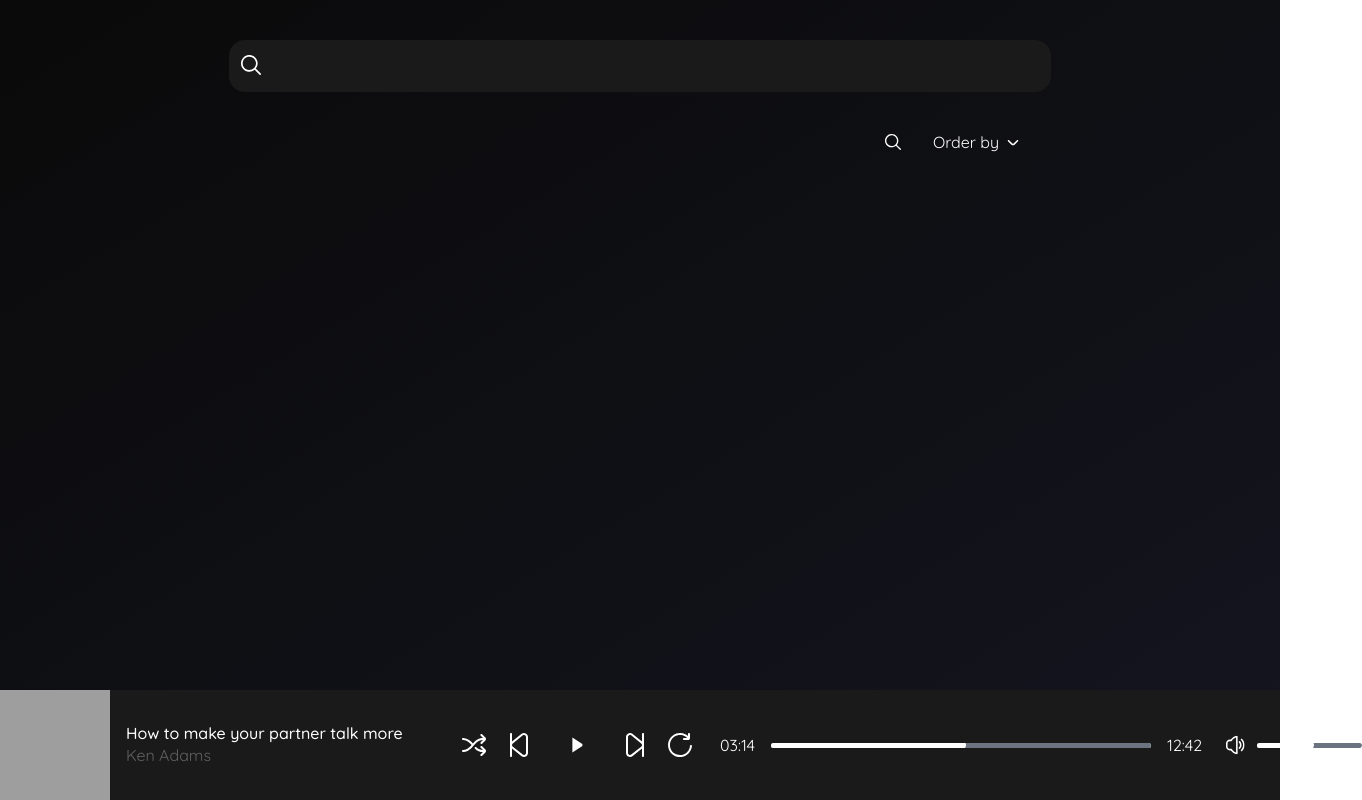
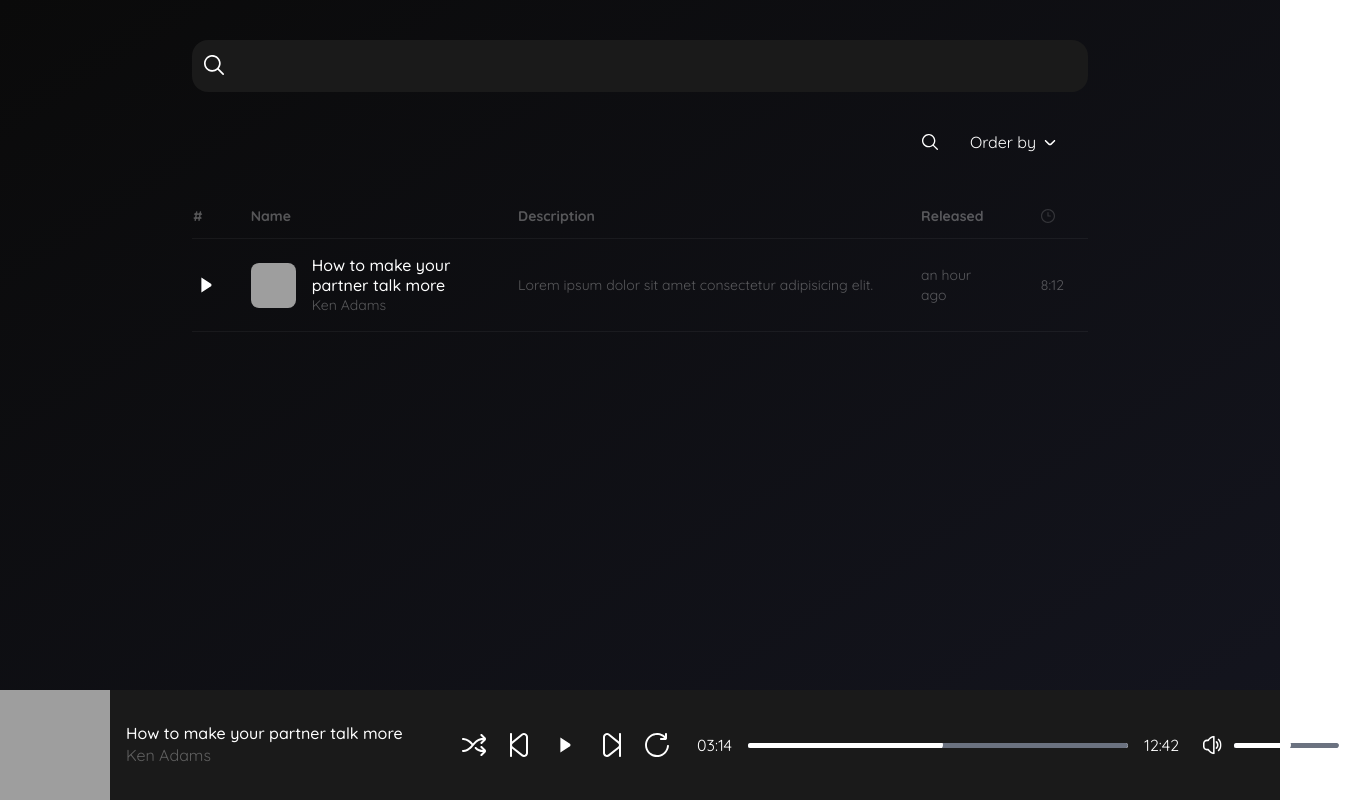
Before and after one commit to donidhernandez/itunes-player, a React (Create React App) app: page / in a window 1280 px wide. Shown: the whole page, 1362 px wide, since content can reach past the window. Built offline with nearby package versions, Linux system fonts and the light colour scheme; grey boxes are pictures that could not be loaded.

Commit message:
feat(podcast-list): create the PodcastList UI Component

```diff
--- a/src/App.tsx
+++ b/src/App.tsx
@@ -1,15 +1,17 @@
 import AudioPlayer from './components/AudioPlayer'
 import OrderBySelect from './components/OrderBySelect'
+import PodcastList from './components/PodcastList'
 import SearchBar from './components/SearchBar'
 
 function App() {
     return (
         <main className="h-screen bg-gradient-to-br from-slate-800 to-dark-900 flex flex-col items-center">
-            <section className="pt-10">
+            <section className="max-w-4xl pt-10">
                 <SearchBar />
                 <section className="flex justify-end pt-10">
                     <OrderBySelect />
                 </section>
+                <PodcastList />
             </section>
 
             <AudioPlayer />
--- a/src/components/AudioPlayer/SoundDetails/index.tsx
+++ b/src/components/AudioPlayer/SoundDetails/index.tsx
@@ -1,7 +1,21 @@
-const SoundDetails = () => {
+interface ISoundDetails {
+    imageStyles?: {
+        height: string
+        width: string
+        borderRadius: string
+    }
+    containerStyles?: {
+        minWidth: string
+    }
+}
+
+const SoundDetails = ({ imageStyles, containerStyles }: ISoundDetails) => {
     return (
-        <section className="flex items-center gap-4 min-w-[450px] max-w-full">
-            <img src="https://picsum.photos/110/" />
+        <section
+            className={`flex items-center gap-4  max-w-full`}
+            style={containerStyles ?? { minWidth: '450px' }}
+        >
+            <img src="https://picsum.photos/110/" style={imageStyles} />
             <div>
                 <h3 className="text-white font-medium text-base leading-5">
                     How to make your partner talk more
--- /dev/null
+++ b/src/components/Icons/ClockIcon/index.tsx
@@ -0,0 +1,19 @@
+const ClockIcon = () => {
+    return (
+        <svg
+            width="14"
+            height="14"
+            viewBox="0 0 14 14"
+            fill="none"
+            xmlns="http://www.w3.org/2000/svg"
+        >
+            <path
+                d="M7 14C3.14008 14 0 10.8599 0 7C0 3.14008 3.14008 0 7 0C10.8599 0 14 3.14008 14 7C14 10.8599 10.8599 14 7 14ZM7 1.16667C3.7835 1.16667 1.16667 3.7835 1.16667 7C1.16667 10.2165 3.7835 12.8333 7 12.8333C10.2165 12.8333 12.8333 10.2165 12.8333 7C12.8333 3.7835 10.2165 1.16667 7 1.16667ZM9.91667 7C9.91667 6.67742 9.65592 6.41667 9.33333 6.41667H7.58333V3.5C7.58333 3.17742 7.322 2.91667 7 2.91667C6.678 2.91667 6.41667 3.17742 6.41667 3.5V7C6.41667 7.32258 6.678 7.58333 7 7.58333H9.33333C9.65592 7.58333 9.91667 7.32258 9.91667 7Z"
+                fill="white"
+                fillOpacity="0.5"
+            />
+        </svg>
+    )
+}
+
+export default ClockIcon
--- a/src/components/Icons/PauseIcon/index.tsx
+++ b/src/components/Icons/PauseIcon/index.tsx
@@ -1,9 +1,13 @@
-const PauseIcon = () => {
+interface IPauseIcon {
+    iconDimension?: number
+}
+
+const PauseIcon = ({ iconDimension }: IPauseIcon) => {
     return (
         <>
             <svg
-                width="20"
-                height="20"
+                width={iconDimension ?? 20}
+                height={iconDimension ?? 20}
                 viewBox="0 0 20 20"
                 fill="none"
                 xmlns="http://www.w3.org/2000/svg"
--- a/src/components/PlayButton/index.tsx
+++ b/src/components/PlayButton/index.tsx
@@ -2,7 +2,19 @@ import { useState } from 'react'
 import PauseIcon from '../Icons/PauseIcon'
 import PlayIcon from '../Icons/PlayIcon'
 
-const PlayButton = () => {
+interface IPlayButton {
+    playButton?: {
+        height: string
+        width: string
+    }
+    pauseButton?: {
+        height: string
+        width: string
+        iconDimension?: number
+    }
+}
+
+const PlayButton = ({ playButton, pauseButton }: IPlayButton) => {
     const [isPlaying, setIsPlaying] = useState(false)
 
     const handlePlay = () => {
@@ -12,16 +24,20 @@ const PlayButton = () => {
     return !isPlaying ? (
         <button
             onClick={handlePlay}
-            className="h-[50px] w-[50px] flex items-center justify-center transition-all duration-300 ease-in-out"
+            className={`h-[${playButton?.height ?? '50px'}] w-[${
+                playButton?.width ?? '50px'
+            }] flex items-center justify-center p-2 rounded-full transition-all duration-300 ease-in-out`}
         >
             <PlayIcon />
         </button>
     ) : (
         <button
             onClick={handlePlay}
-            className="h-[50px] w-[50px] rounded-full bg-indigo-600 flex items-center justify-center  transition-all duration-300 ease-in-out"
+            className={`h-[${pauseButton?.height ?? '50px'}] w-[${
+                pauseButton?.width ?? '50px'
+            }] rounded-full bg-indigo-600 flex p-2 items-center justify-center  transition-all duration-300 ease-in-out`}
         >
-            <PauseIcon />
+            <PauseIcon iconDimension={pauseButton?.iconDimension} />
         </button>
     )
 }
--- /dev/null
+++ b/src/components/PodcastList/index.tsx
@@ -0,0 +1,105 @@
+import SoundDetails from '../AudioPlayer/SoundDetails'
+import ClockIcon from '../Icons/ClockIcon'
+import PlayButton from '../PlayButton'
+
+const PodcastList = () => {
+    const buttonStyles = {
+        playButton: {
+            height: '30px',
+            width: '30px',
+        },
+        pauseButton: {
+            height: '30px',
+            width: '30px',
+            iconDimension: 16,
+        },
+    }
+
+    const soundDetailsStyles = {
+        imageStyles: {
+            height: '45px',
+            width: '45px',
+            borderRadius: '8px',
+        },
+        containerStyles: {
+            minWidth: '100%',
+        },
+    }
+
+    return (
+        <div className="relative overflow-x-auto mt-10">
+            <table className="w-full text-left">
+                <thead className="bg-transparent text-sm font-semibold text-white opacity-30 border-b border-white border-opacity-5">
+                    <tr>
+                        <th scope="col" className="pr-6 py-3">
+                            #
+                        </th>
+                        <th scope="col" className="px-6 py-3">
+                            Name
+                        </th>
+                        <th scope="col" className="px-6 py-3">
+                            Description
+                        </th>
+                        <th scope="col" className="px-6 py-3">
+                            Released
+                        </th>
+                        <th scope="col" className="px-6 py-3">
+                            <ClockIcon />
+                        </th>
+                    </tr>
+                </thead>
+                <tbody>
+                    <tr className="text-sm bg-transparent border-b border-white border-opacity-5">
+                        <td>
+                            <PlayButton {...buttonStyles} />
+                        </td>
+                        <td className="px-6 py-4">
+                            <SoundDetails {...soundDetailsStyles} />
+                        </td>
+                        <td className="px-6 py-4 text-white opacity-30 truncate">
+                            Lorem ipsum dolor sit amet consectetur adipisicing
+                            elit.
+                        </td>
+                        <td className="px-6 py-4 text-white opacity-30">
+                            an hour ago
+                        </td>
+                        <td className="px-6 py-4 text-white opacity-30">
+                            8:12
+                        </td>
+                    </tr>
+                </tbody>
+            </table>
+        </div>
+
+        // <table classNameName="table-auto w-full">
+        //     <thead classNameName="text-sm font-semibold text-white opacity-30">
+        //         <tr classNameName="text-left">
+        //             <th>#</th>
+        //             <th>Name</th>
+        //             <th>Description</th>
+        //             <th>Released</th>
+        //             <th>
+        //                 <ClockIcon />
+        //             </th>
+        //         </tr>
+        //     </thead>
+        //     <tbody>
+        //         <tr>
+        //             <td>
+        //                 <PlayButton {...buttonStyles} />
+        //             </td>
+        //             <td>
+        //                 <SoundDetails {...soundDetailsStyles} />
+        //             </td>
+        //             <td classNameName="text-white opacity-30">
+        //                 Lorem ipsum dolor sit amet consectetur adipisicing elit.
+        //             </td>
+        //             <td classNameName="text-white opacity-30">an hour ago</td>
+        //             <td classNameName="text-white opacity-30">8:12</td>
+        //         </tr>
+        //     </tbody>
+        // </table>
+    )
+}
+
+export default PodcastList
```
